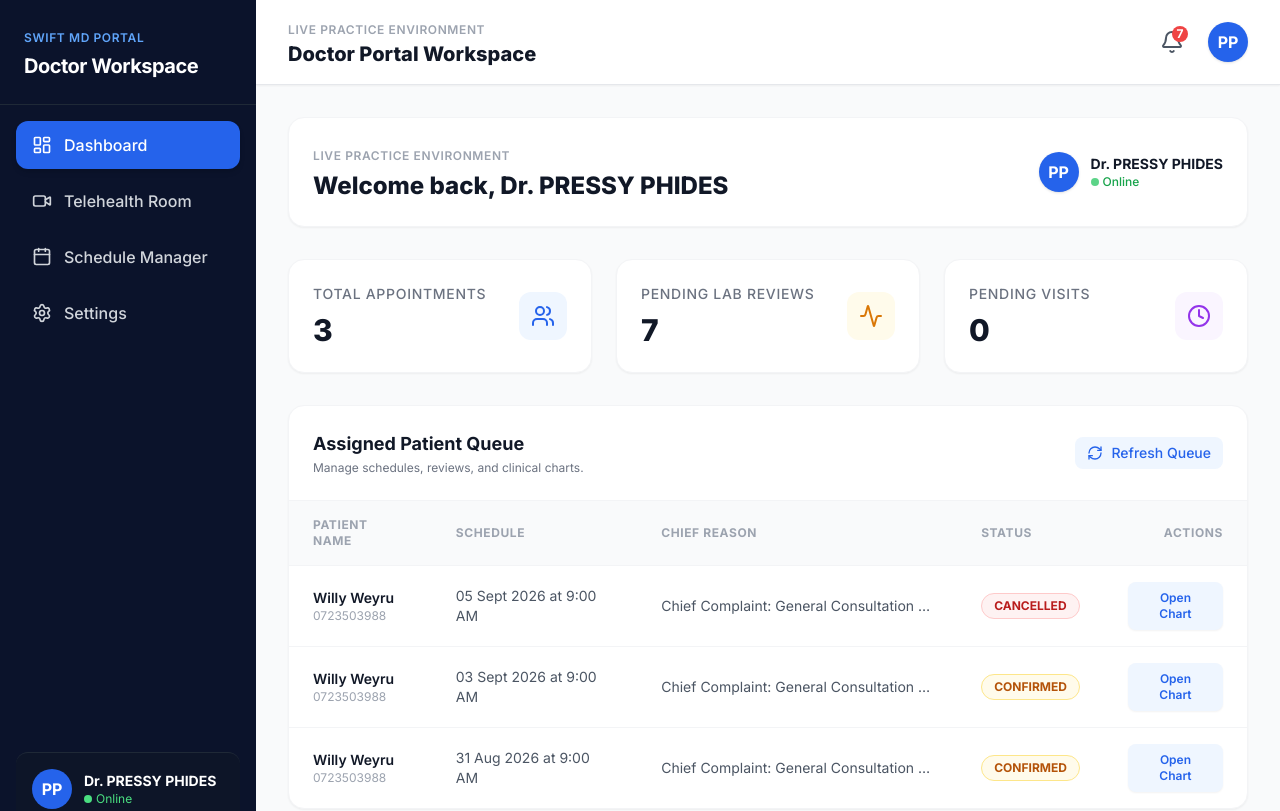
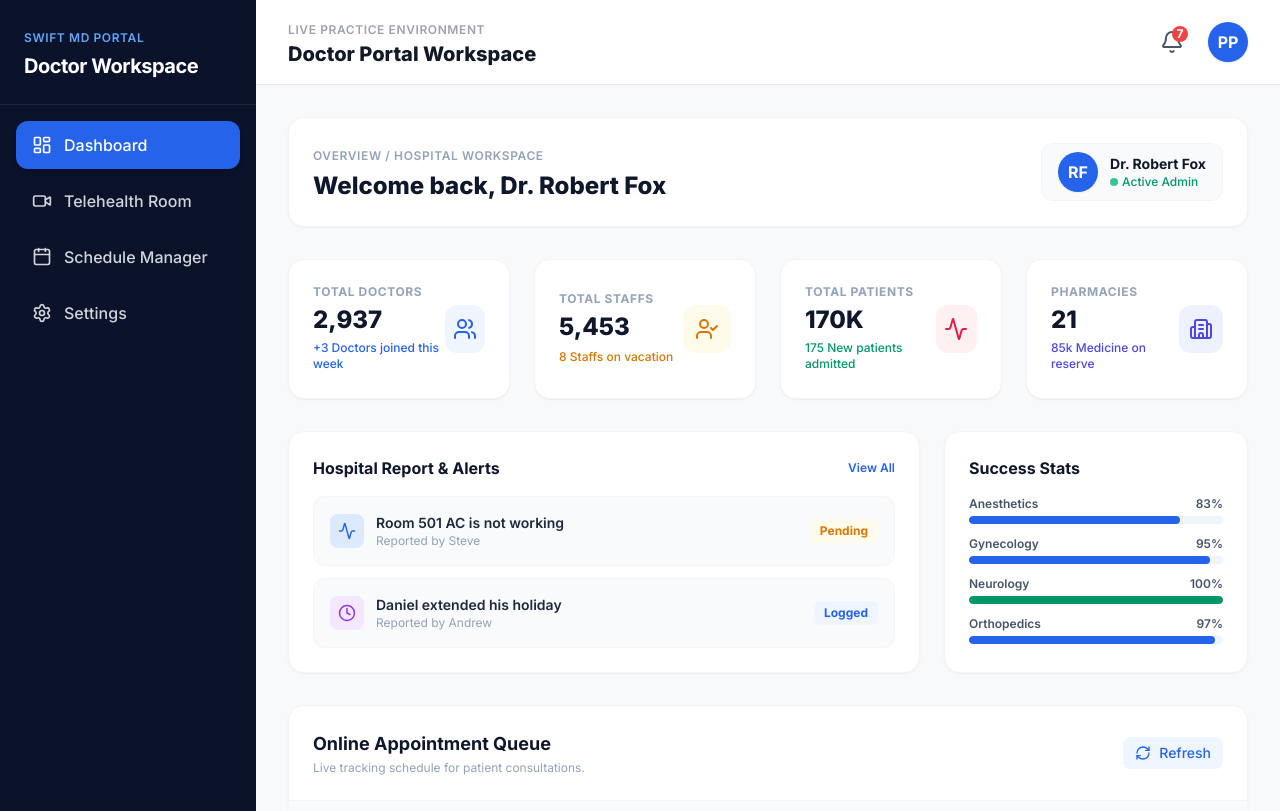
Before and after one commit to mugwe88-ops/MedicareAI, a Next.js app in the folder frontend/: page /doctors/dashboard in a window 1280 px wide. Shown: the top 811 px of the page. Built offline with nearby package versions, Linux system fonts and the light colour scheme.

Commit message:
Update page.tsx

```diff
--- a/frontend/app/doctors/dashboard/page.tsx
+++ b/frontend/app/doctors/dashboard/page.tsx
@@ -5,7 +5,11 @@ import {
   Users,
   Activity,
   Clock,
-  RefreshCw
+  RefreshCw,
+  UserCheck,
+  Building2,
+  FileBarChart,
+  CalendarDays
 } from "lucide-react";
 
 interface PatientAppointment {
@@ -15,37 +19,54 @@ interface PatientAppointment {
   schedule: string;
   chief_reason: string;
   status: "CONFIRMED" | "CANCELLED" | "PENDING";
+  gender: string;
+  age: number;
 }
 
 export default function DoctorDashboard() {
   const router = useRouter();
-  const [doctorName] = useState("Dr. PRESSY PHIDES");
+  const [doctorName] = useState("Dr. Robert Fox");
 
-  // Mock live data matching your workspace needs
   const [appointments] = useState<PatientAppointment[]>([
     {
       id: 1,
-      patient_name: "Willy Weyru",
+      patient_name: "Jorge",
       phone: "0723503988",
-      schedule: "05 Sept 2026 at 9:00 AM",
-      chief_reason: "Chief Complaint: General Consultation | Acute follow-up",
-      status: "CANCELLED"
+      schedule: "20 May 7:30pm",
+      chief_reason: "General Consultation & Acute follow-up",
+      status: "CONFIRMED",
+      gender: "Female",
+      age: 76
     },
     {
       id: 2,
-      patient_name: "Willy Weyru",
+      patient_name: "Phillip",
       phone: "0723503988",
-      schedule: "03 Sept 2026 at 9:00 AM",
-      chief_reason: "Chief Complaint: General Consultation | Blood pressure check",
-      status: "CONFIRMED"
+      schedule: "20 May 8:30pm",
+      chief_reason: "Blood pressure check & review",
+      status: "CONFIRMED",
+      gender: "Male",
+      age: 47
     },
     {
       id: 3,
-      patient_name: "Willy Weyru",
+      patient_name: "Nathan",
       phone: "0723503988",
-      schedule: "31 Aug 2026 at 9:00 AM",
-      chief_reason: "Chief Complaint: General Consultation | Routine Screening",
-      status: "CONFIRMED"
+      schedule: "20 May 9:00pm",
+      chief_reason: "Routine Screening & Lab Follow-up",
+      status: "CONFIRMED",
+      gender: "Female",
+      age: 40
+    },
+    {
+      id: 4,
+      patient_name: "Soham",
+      phone: "0723503988",
+      schedule: "20 May 6:30pm",
+      chief_reason: "General Consultation",
+      status: "CONFIRMED",
+      gender: "Female",
+      age: 43
     }
   ]);
 
@@ -54,104 +75,193 @@ export default function DoctorDashboard() {
   };
 
   return (
-    <div className="p-8 space-y-8 flex-1">
-      {/* Top Banner */}
-      <div className="bg-white p-6 rounded-2xl shadow-sm border border-gray-100 flex flex-col md:flex-row justify-between items-start md:items-center gap-4">
+    <div className="p-8 space-y-8 flex-1 bg-slate-50/50">
+      {/* Top Welcome Banner */}
+      <div className="bg-white p-6 rounded-2xl shadow-sm border border-slate-100 flex flex-col md:flex-row justify-between items-start md:items-center gap-4">
         <div>
-          <span className="text-xs uppercase tracking-wider text-gray-400 font-semibold">Live Practice Environment</span>
-          <h2 className="text-2xl font-extrabold text-gray-900 mt-1">Welcome back, {doctorName}</h2>
+          <span className="text-xs uppercase tracking-wider text-slate-400 font-semibold">Overview / Hospital Workspace</span>
+          <h2 className="text-2xl font-extrabold text-slate-900 mt-1">Welcome back, {doctorName}</h2>
         </div>
-        <div className="flex items-center gap-3">
-          <div className="h-10 w-10 rounded-full bg-blue-600 text-white flex items-center justify-center font-bold shadow">
-            PP
+        <div className="flex items-center gap-3 bg-slate-50 px-4 py-2 rounded-xl border border-slate-100">
+          <div className="h-10 w-10 rounded-full bg-blue-600 text-white flex items-center justify-center font-bold shadow-sm">
+            RF
           </div>
           <div>
-            <p className="text-sm font-bold text-gray-900">{doctorName}</p>
-            <span className="text-xs text-green-600 font-medium flex items-center gap-1">
-              <span className="h-2 w-2 rounded-full bg-green-500 animate-pulse"></span> Online
+            <p className="text-sm font-bold text-slate-900">{doctorName}</p>
+            <span className="text-xs text-emerald-600 font-medium flex items-center gap-1">
+              <span className="h-2 w-2 rounded-full bg-emerald-500 animate-pulse"></span> Active Admin
             </span>
           </div>
         </div>
       </div>
 
-      {/* Quick Metrics Cards */}
-      <div className="grid grid-cols-1 md:grid-cols-3 gap-6">
-        <div className="bg-white p-6 rounded-2xl shadow-sm border border-gray-100 flex items-center justify-between">
+      {/* Top 4 Stat Blocks (MediKit Style) */}
+      <div className="grid grid-cols-1 sm:grid-cols-2 lg:grid-cols-4 gap-6">
+        <div className="bg-white p-6 rounded-2xl shadow-sm border border-slate-100 flex items-center justify-between">
           <div>
-            <p className="text-sm font-medium text-gray-500 uppercase tracking-wider">Total Appointments</p>
-            <h3 className="text-3xl font-extrabold text-gray-900 mt-2">{appointments.length}</h3>
+            <p className="text-xs font-bold text-slate-400 uppercase tracking-wider">Total Doctors</p>
+            <h3 className="text-2xl font-extrabold text-slate-900 mt-1">2,937</h3>
+            <span className="text-xs text-blue-600 font-medium mt-1 inline-block">+3 Doctors joined this week</span>
           </div>
           <div className="h-12 w-12 bg-blue-50 text-blue-600 rounded-xl flex items-center justify-center">
             <Users className="h-6 w-6" />
           </div>
         </div>
 
-        <div className="bg-white p-6 rounded-2xl shadow-sm border border-gray-100 flex items-center justify-between">
+        <div className="bg-white p-6 rounded-2xl shadow-sm border border-slate-100 flex items-center justify-between">
           <div>
-            <p className="text-sm font-medium text-gray-500 uppercase tracking-wider">Pending Lab Reviews</p>
-            <h3 className="text-3xl font-extrabold text-gray-900 mt-2">7</h3>
+            <p className="text-xs font-bold text-slate-400 uppercase tracking-wider">Total Staffs</p>
+            <h3 className="text-2xl font-extrabold text-slate-900 mt-1">5,453</h3>
+            <span className="text-xs text-amber-600 font-medium mt-1 inline-block">8 Staffs on vacation</span>
           </div>
           <div className="h-12 w-12 bg-amber-50 text-amber-600 rounded-xl flex items-center justify-center">
+            <UserCheck className="h-6 w-6" />
+          </div>
+        </div>
+
+        <div className="bg-white p-6 rounded-2xl shadow-sm border border-slate-100 flex items-center justify-between">
+          <div>
+            <p className="text-xs font-bold text-slate-400 uppercase tracking-wider">Total Patients</p>
+            <h3 className="text-2xl font-extrabold text-slate-900 mt-1">170K</h3>
+            <span className="text-xs text-emerald-600 font-medium mt-1 inline-block">175 New patients admitted</span>
+          </div>
+          <div className="h-12 w-12 bg-rose-50 text-rose-600 rounded-xl flex items-center justify-center">
             <Activity className="h-6 w-6" />
           </div>
         </div>
 
-        <div className="bg-white p-6 rounded-2xl shadow-sm border border-gray-100 flex items-center justify-between">
+        <div className="bg-white p-6 rounded-2xl shadow-sm border border-slate-100 flex items-center justify-between">
           <div>
-            <p className="text-sm font-medium text-gray-500 uppercase tracking-wider">Pending Visits</p>
-            <h3 className="text-3xl font-extrabold text-gray-900 mt-2">0</h3>
+            <p className="text-xs font-bold text-slate-400 uppercase tracking-wider">Pharmacies</p>
+            <h3 className="text-2xl font-extrabold text-slate-900 mt-1">21</h3>
+            <span className="text-xs text-indigo-600 font-medium mt-1 inline-block">85k Medicine on reserve</span>
           </div>
-          <div className="h-12 w-12 bg-purple-50 text-purple-600 rounded-xl flex items-center justify-center">
-            <Clock className="h-6 w-6" />
+          <div className="h-12 w-12 bg-indigo-50 text-indigo-600 rounded-xl flex items-center justify-center">
+            <Building2 className="h-6 w-6" />
           </div>
         </div>
       </div>
 
-      {/* Assigned Patient Queue Table */}
-      <div className="bg-white rounded-2xl shadow-sm border border-gray-100 overflow-hidden">
-        <div className="p-6 border-b border-gray-100 flex justify-between items-center">
+      {/* Middle Section: Hospital Report & Success Stats Grid */}
+      <div className="grid grid-cols-1 lg:grid-cols-3 gap-6">
+        {/* Hospital Report Widget */}
+        <div className="bg-white p-6 rounded-2xl shadow-sm border border-slate-100 lg:col-span-2 space-y-4">
+          <div className="flex justify-between items-center">
+            <h3 className="text-base font-bold text-slate-900">Hospital Report & Alerts</h3>
+            <span className="text-xs text-blue-600 font-semibold cursor-pointer">View All</span>
+          </div>
+          <div className="space-y-3">
+            <div className="p-4 rounded-xl bg-slate-50 border border-slate-100 flex items-center justify-between">
+              <div className="flex items-center gap-3">
+                <div className="p-2 bg-blue-100 text-blue-600 rounded-lg"><Activity size={18} /></div>
+                <div>
+                  <p className="text-sm font-semibold text-slate-800">Room 501 AC is not working</p>
+                  <p className="text-xs text-slate-400">Reported by Steve</p>
+                </div>
+              </div>
+              <span className="text-xs font-bold bg-amber-50 text-amber-600 px-2.5 py-1 rounded-md">Pending</span>
+            </div>
+
+            <div className="p-4 rounded-xl bg-slate-50 border border-slate-100 flex items-center justify-between">
+              <div className="flex items-center gap-3">
+                <div className="p-2 bg-purple-100 text-purple-600 rounded-lg"><Clock size={18} /></div>
+                <div>
+                  <p className="text-sm font-semibold text-slate-800">Daniel extended his holiday</p>
+                  <p className="text-xs text-slate-400">Reported by Andrew</p>
+                </div>
+              </div>
+              <span className="text-xs font-bold bg-blue-50 text-blue-600 px-2.5 py-1 rounded-md">Logged</span>
+            </div>
+          </div>
+        </div>
+
+        {/* Success Stats Panel */}
+        <div className="bg-white p-6 rounded-2xl shadow-sm border border-slate-100 space-y-4">
+          <h3 className="text-base font-bold text-slate-900">Success Stats</h3>
+          <div className="space-y-3">
+            <div>
+              <div className="flex justify-between text-xs font-semibold text-slate-600 mb-1">
+                <span>Anesthetics</span>
+                <span>83%</span>
+              </div>
+              <div className="w-full bg-slate-100 h-2 rounded-full overflow-hidden">
+                <div className="bg-blue-600 h-full rounded-full" style={{ width: "83%" }}></div>
+              </div>
+            </div>
+
+            <div>
+              <div className="flex justify-between text-xs font-semibold text-slate-600 mb-1">
+                <span>Gynecology</span>
+                <span>95%</span>
+              </div>
+              <div className="w-full bg-slate-100 h-2 rounded-full overflow-hidden">
+                <div className="bg-blue-600 h-full rounded-full" style={{ width: "95%" }}></div>
+              </div>
+            </div>
+
+            <div>
+              <div className="flex justify-between text-xs font-semibold text-slate-600 mb-1">
+                <span>Neurology</span>
+                <span>100%</span>
+              </div>
+              <div className="w-full bg-slate-100 h-2 rounded-full overflow-hidden">
+                <div className="bg-emerald-600 h-full rounded-full" style={{ width: "100%" }}></div>
+              </div>
+            </div>
+
+            <div>
+              <div className="flex justify-between text-xs font-semibold text-slate-600 mb-1">
+                <span>Orthopedics</span>
+                <span>97%</span>
+              </div>
+              <div className="w-full bg-slate-100 h-2 rounded-full overflow-hidden">
+                <div className="bg-blue-600 h-full rounded-full" style={{ width: "97%" }}></div>
+              </div>
+            </div>
+          </div>
+        </div>
+      </div>
+
+      {/* Online Appointments Table (MediKit Match) */}
+      <div className="bg-white rounded-2xl shadow-sm border border-slate-100 overflow-hidden">
+        <div className="p-6 border-b border-slate-100 flex justify-between items-center">
           <div>
-            <h3 className="text-lg font-bold text-gray-900">Assigned Patient Queue</h3>
-            <p className="text-xs text-gray-500 mt-0.5">Manage schedules, reviews, and clinical charts.</p>
+            <h3 className="text-lg font-bold text-slate-900">Online Appointment Queue</h3>
+            <p className="text-xs text-slate-400 mt-0.5">Live tracking schedule for patient consultations.</p>
           </div>
           <button
             onClick={() => window.location.reload()}
             className="flex items-center space-x-2 text-sm text-blue-600 hover:text-blue-700 font-medium bg-blue-50 px-3 py-1.5 rounded-lg transition cursor-pointer"
           >
             <RefreshCw className="h-4 w-4" />
-            <span>Refresh Queue</span>
+            <span>Refresh</span>
           </button>
         </div>
 
         <div className="overflow-x-auto">
           <table className="w-full text-left border-collapse">
             <thead>
-              <tr className="bg-gray-50 text-gray-400 text-xs font-semibold uppercase tracking-wider border-b border-gray-100">
+              <tr className="bg-slate-50 text-slate-400 text-xs font-semibold uppercase tracking-wider border-b border-slate-100">
+                <th className="py-4 px-6">No.</th>
                 <th className="py-4 px-6">Patient Name</th>
-                <th className="py-4 px-6">Schedule</th>
-                <th className="py-4 px-6">Chief Reason</th>
-                <th className="py-4 px-6">Status</th>
+                <th className="py-4 px-6">Schedule Time</th>
+                <th className="py-4 px-6">Age</th>
+                <th className="py-4 px-6">Gender</th>
+                <th className="py-4 px-6">Assigned Doctor</th>
                 <th className="py-4 px-6 text-right">Actions</th>
               </tr>
             </thead>
-            <tbody className="divide-y divide-gray-100 text-sm">
-              {appointments.map((appt) => (
-                <tr key={appt.id} className="hover:bg-gray-50/50 transition">
-                  <td className="py-4 px-6 font-semibold text-gray-900">
-                    {appt.patient_name}
-                    <span className="block text-xs text-gray-400 font-normal">{appt.phone}</span>
+            <tbody className="divide-y divide-slate-100 text-sm">
+              {appointments.map((appt, idx) => (
+                <tr key={appt.id} className="hover:bg-slate-50/50 transition">
+                  <td className="py-4 px-6 font-bold text-slate-500">0{idx + 1}</td>
+                  <td className="py-4 px-6 font-semibold text-slate-900">{appt.patient_name}</td>
+                  <td className="py-4 px-6 text-slate-600 flex items-center gap-1.5 pt-5">
+                    <CalendarDays size={14} className="text-blue-500" /> {appt.schedule}
                   </td>
-                  <td className="py-4 px-6 text-gray-600">{appt.schedule}</td>
-                  <td className="py-4 px-6 text-gray-600 max-w-xs truncate">{appt.chief_reason}</td>
-                  <td className="py-4 px-6">
-                    <span className={`px-3 py-1 rounded-full text-xs font-bold inline-block ${
-                      appt.status === "CONFIRMED"
-                        ? "bg-amber-50 text-amber-700 border border-amber-200"
-                        : "bg-red-50 text-red-700 border border-red-200"
-                    }`}>
-                      {appt.status}
-                    </span>
-                  </td>
+                  <td className="py-4 px-6 text-slate-600">{appt.age}</td>
+                  <td className="py-4 px-6 text-slate-600">{appt.gender}</td>
+                  <td className="py-4 px-6 text-slate-700 font-medium">{doctorName}</td>
                   <td className="py-4 px-6 text-right">
                     <button
                       onClick={() => handleOpenChart(appt.patient_name)}
```
